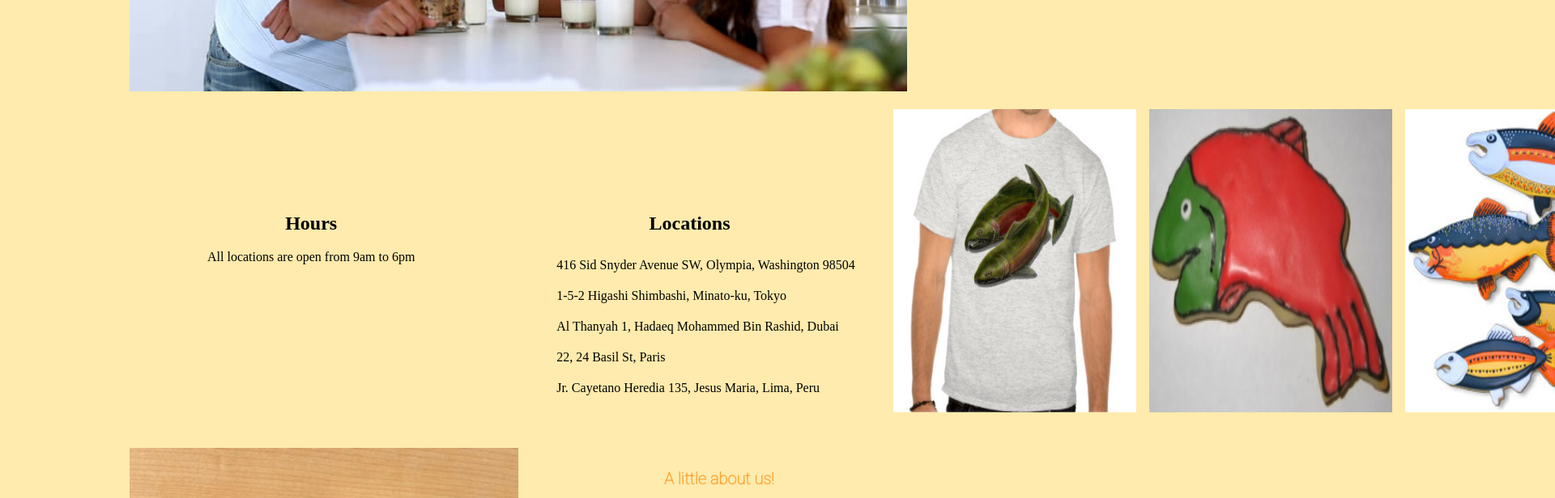
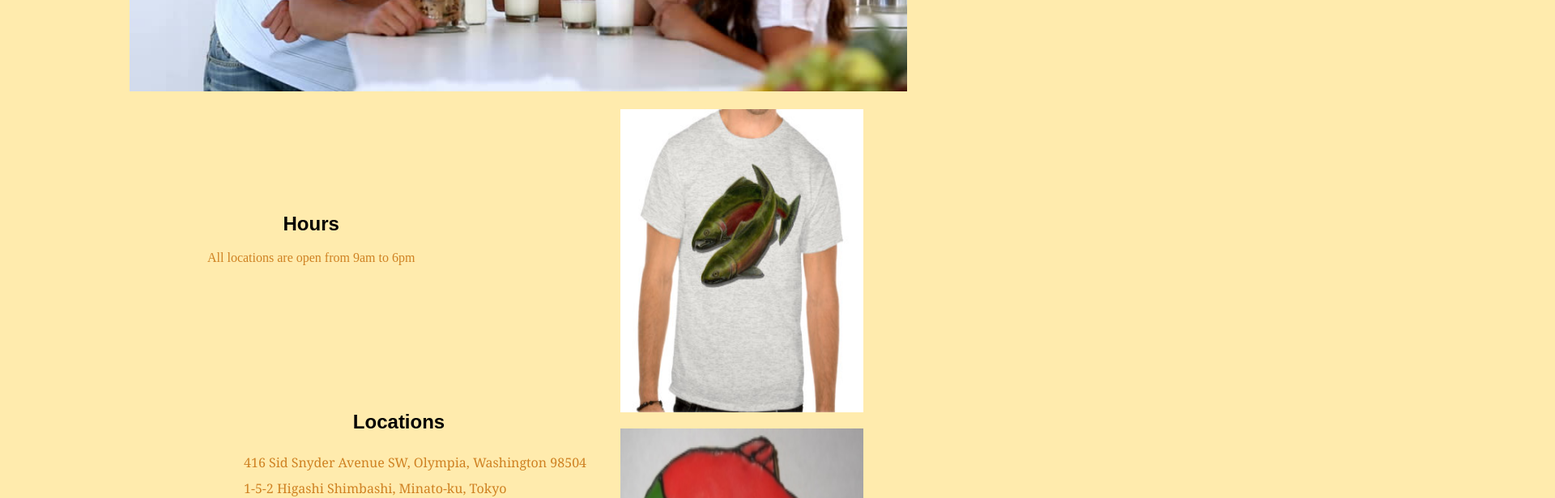
Before and after one commit to 44thm0820/cookie-stand, a plain HTML site: page index.html in a window 1280 px wide. Shown: the part 640-1256 px from the top of the page at 81% size, 1920 px wide, since content can reach past the window. Drawn offline with Linux system fonts and the light colour scheme; a script that the page names is missing.

Commit message:
I completed styling to index.html

```diff
--- a/css/homestyle.css
+++ b/css/homestyle.css
@@ -76,7 +76,7 @@ article h3 {
 
 
 .fish-apparel {
-  display: flex;
+  /* display: flex; */
   justify-content: space-between;
   /* flex-wrap: wrap; */
 
@@ -108,11 +108,12 @@ footer {
 
 footer > h2 {
   text-align: center;
+  color: rgb(214, 214, 214);
 }
 
 h3 {
   color: #ffa535;
-  font-size: 20px;
+  font-size: 25px;
   font-weight:700;
   font-family: 'Roboto';
 
@@ -132,12 +133,22 @@ h3 {
 
 .location-details h2 {
   text-align: center;
+  font-family: Arial, Helvetica, sans-serif;
+}
 
-}
+
 
 .location-details li {
  /* text-align: center; */
  list-style: none;
- padding: 10px;
+ padding: 5px;
+ font-family: Georgia, 'Times New Roman', Times, serif;
+ color: #cf8122;
+}
 
+ h2 + p {
+  /* font-family: Georgia, 'Times New Roman', Times, serif; */
+  color: #cf8122;
+  /* padding: 5px;
+  margin: 0; */
 }
```
